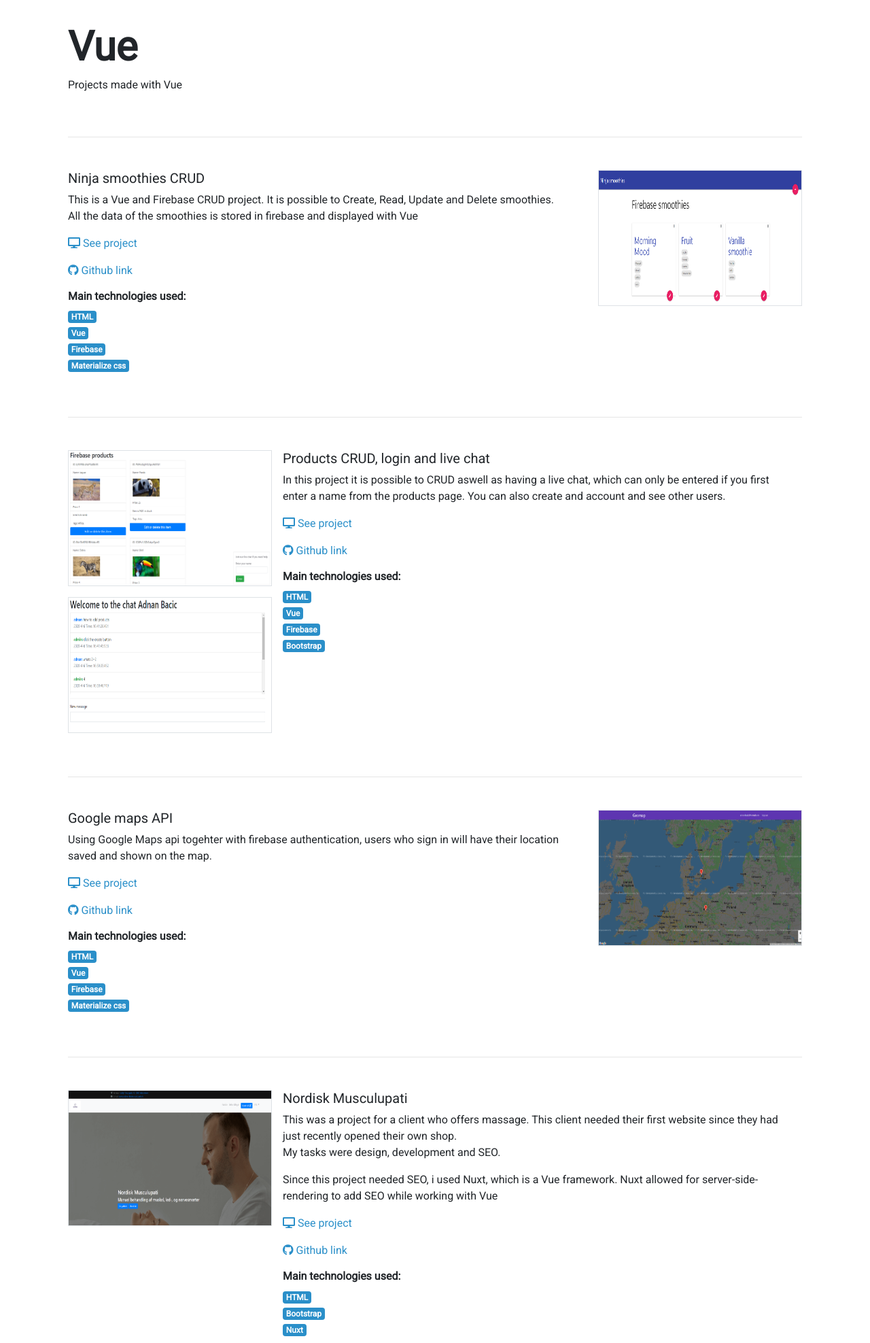
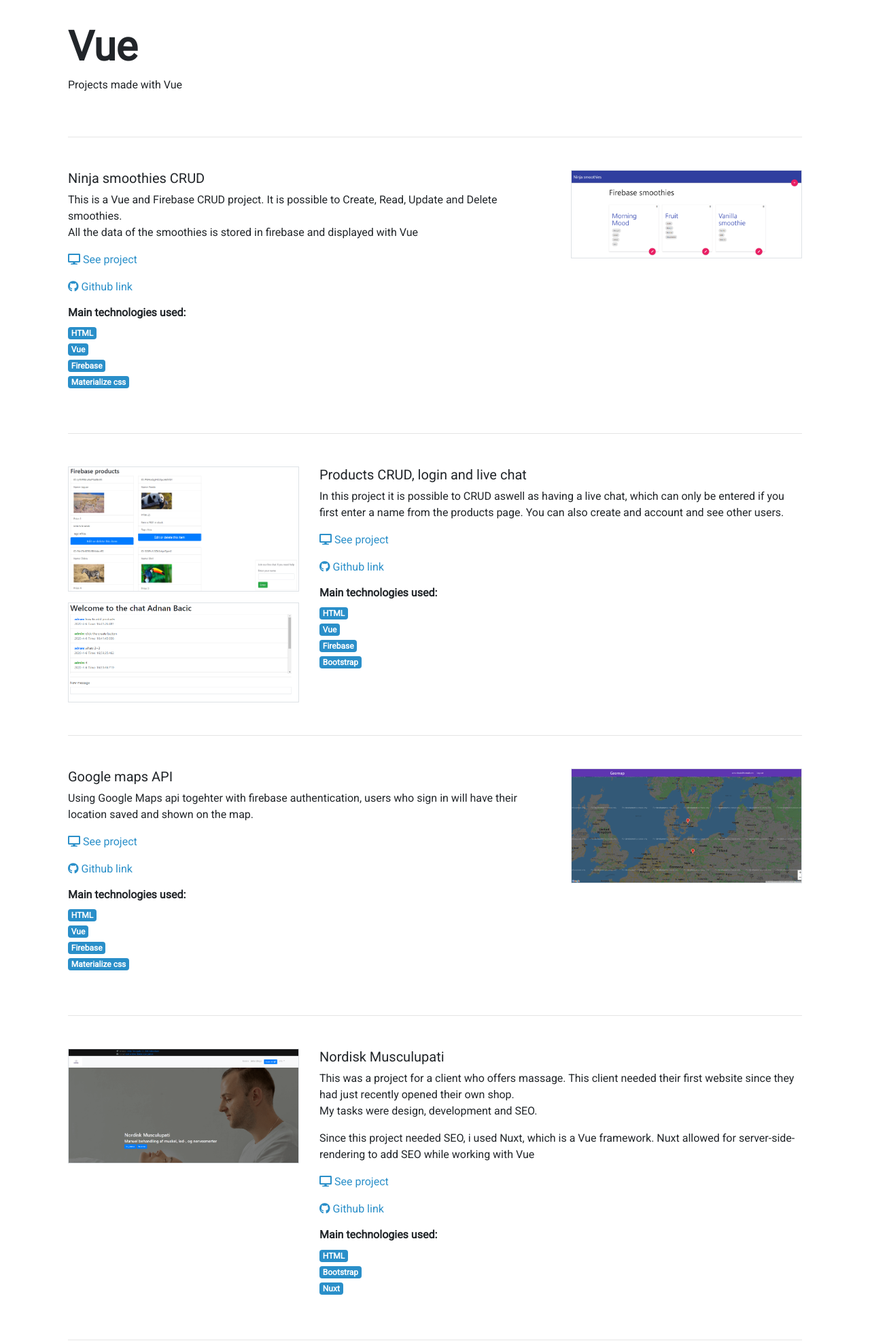
Before and after one commit to Adnan-Bacic/adnanbacic.dk, a PHP site: page /vue.php in a window 1280 px wide. Shown: the part 407-2382 px from the top of the page at 68% size. Run offline with PHP 8.4, Linux system fonts and the light colour scheme; some libraries are stand-ins or nearby versions.

Commit message:
some content changes

```diff
--- a/src/vue.php
+++ b/src/vue.php
@@ -27,8 +27,8 @@
 
 			<hr class="mb-5 mt-5">
 
-			<div class="media">
-				<div class="media-body mr-3 m-0">
+			<div class="row">
+				<div class="col-lg-8">
 				<h5 class="mt-0">Ninja smoothies CRUD</h5>
 					<p>This is a Vue and Firebase CRUD project. It is possible to Create, Read, Update and Delete smoothies.
                         <br>All the data of the smoothies is stored in firebase and displayed with Vue</p>
@@ -54,20 +54,24 @@
 							</li>
 						</ul>
 				</div>
+				<div class="col-lg-4">
 				<a href="https://adnanbacic.dk/folders/vue/vue_ninja_smoothies/#/" target="_blank" rel="noopener noreferrer">
-					<img src="images/project-thumbnails/ninja-smoothies-thumbnail.png" width="300" height="200" class="align-self-start border" alt="ninja smoothies">
+					<img src="images/project-thumbnails/ninja-smoothies-thumbnail.png" class="img-fluid border" alt="ninja smoothies">
 				</a>
+				</div>
 			</div>
 
             <hr class="mb-5 mt-5">
 
-            <div class="media">
+			<div class="row">
+				<div class="col-lg-4">
 				<a href="https://adnanbacic.dk/folders/vue/vue_product_chat_login/#/" target="_blank" rel="noopener noreferrer">
-					<img src="images/project-thumbnails/products-chat-thumbnail1.png" width="300" height="200" class="align-self-start mr-3 border" alt="products and chat">
+					<img src="images/project-thumbnails/products-chat-thumbnail1.png" class="img-fluid border mb-3" alt="products and chat">
 					<!--d-block to not be next to other image-->
-					<img src="images/project-thumbnails/products-chat-thumbnail2.png" width="300" height="200" class="align-self-start d-block mt-3 mb-3 mr-3 border" alt="products and chat">
+					<img src="images/project-thumbnails/products-chat-thumbnail2.png" class="img-fluid border" alt="products and chat">
 				</a>
-				<div class="media-body mr-3 m-0">
+				</div>
+				<div class="col-lg-8">
 				<h5 class="mt-0">Products CRUD, login and live chat</h5>
 					<p>In this project it is possible to CRUD aswell as having a live chat, which can only be entered if you first enter a name from the products page. You can also create and account and see other users.
 					<p>
@@ -96,8 +100,8 @@
 
 			<hr class="mb-5 mt-5">
 
-			<div class="media">
-				<div class="media-body mr-3 m-0">
+			<div class="row">
+				<div class="col-lg-8">
 				<h5 class="mt-0">Google maps API</h5>
 					<p>Using Google Maps api togehter with firebase authentication, users who sign in will have their location saved and shown on the map.</p>
 					<p>
@@ -122,18 +126,22 @@
 							</li>
 						</ul>
 				</div>
+				<div class="col-lg-4">
 				<a href="https://adnanbacic.dk/folders/vue/vue_geo_ninjas/#/" target="_blank" rel="noopener noreferrer">
-					<img src="images/project-thumbnails/geo-google-thumbnail.png" width="300" height="200" class="align-self-start border" alt="geo ninjas">
+					<img src="images/project-thumbnails/geo-google-thumbnail.png" class="img-fluid border" alt="geo ninjas">
 				</a>
+				</div>
 			</div>
 
 			<hr class="mb-5 mt-5">
 
-			<div class="media">
+			<div class="row">
+				<div class="col-lg-4">
 				<a href="https://nordiskmusculupati.dk/" target="_blank" rel="noopener noreferrer">
-					<img src="images/project-thumbnails/nordiskmusculupati-thumbnail.png" width="300" height="200" class="align-self-start mr-3 border" alt="nordisk musculupati">
+					<img src="images/project-thumbnails/nordiskmusculupati-thumbnail.png" class="img-fluid border" alt="nordisk musculupati">
 				</a>
-				<div class="media-body mr-3 m-0">
+				</div>
+				<div class="col-lg-8">
 				<h5 class="mt-0">Nordisk Musculupati</h5>
 					<p>This was a project for a client who offers massage. This client needed their first website since they had just recently opened their own shop.
 					<br>My tasks were design, development and SEO.</p>
```
Also changed, not shown: src/javascript.php (+15 -23 lines). Lines whose indentation alone changed are shown as unchanged.
